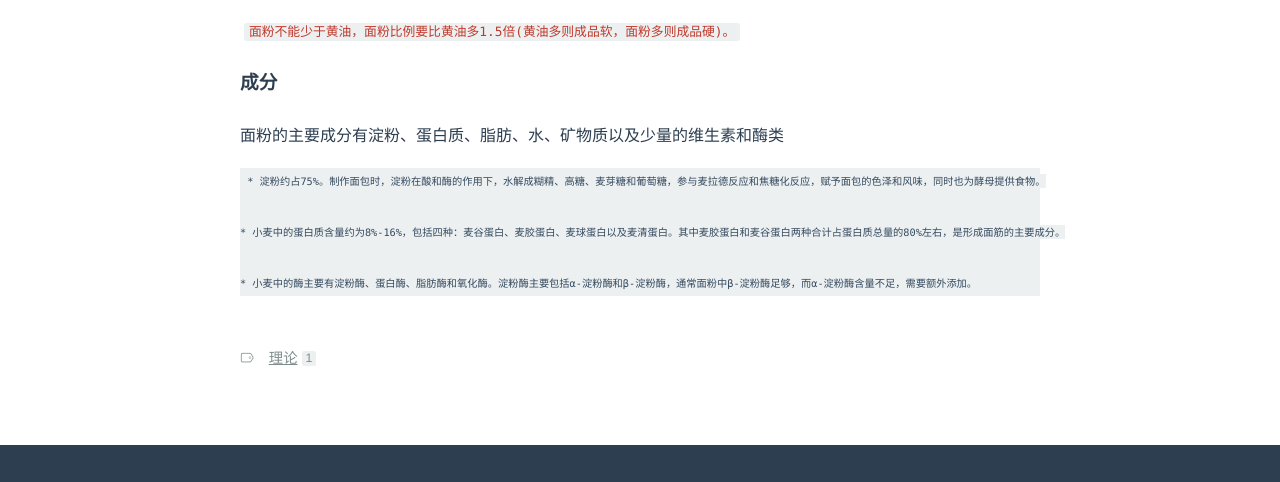
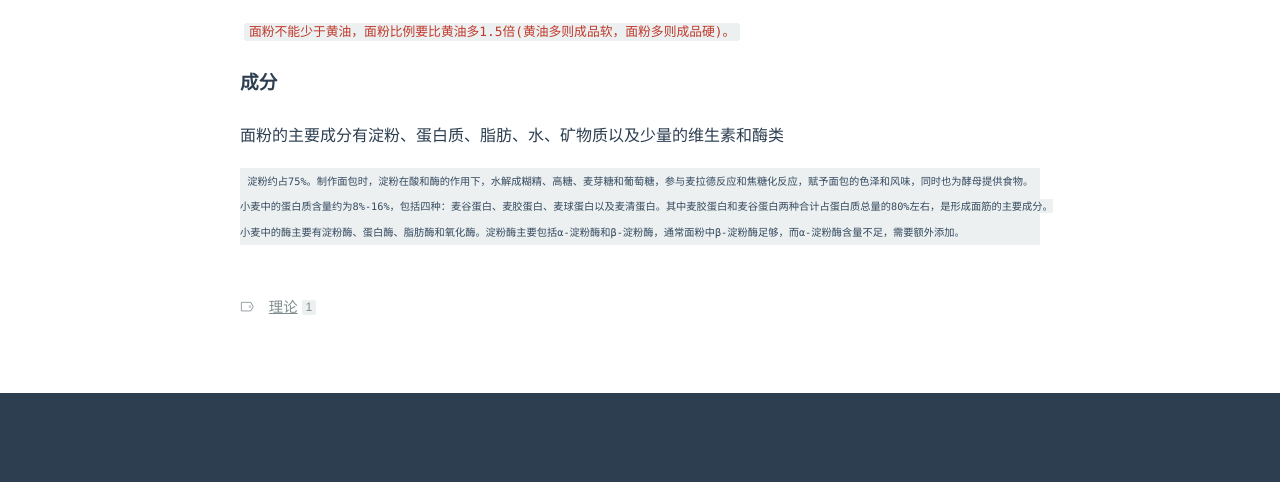
Before and after one commit to xiaoQ2364/xiaoQ2364.github.io, a plain HTML site: page 2018/07/22/关于面粉/index.html in a window 1280 px wide. Shown: the part 1385-1867 px from the top of the page. Drawn offline with Linux system fonts and the light colour scheme; a script that the page names is missing.

Commit message:
更新博客。

```diff
--- a/2018/07/22/关于面粉/index.html
+++ b/2018/07/22/关于面粉/index.html
@@ -23,11 +23,9 @@
 </ul>
 <h3 id="面粉在烘培中"><a href="#面粉在烘培中" class="headerlink" title="面粉在烘培中"></a>面粉在烘培中</h3><p><code>面粉不能少于黄油，面粉比例要比黄油多1.5倍(黄油多则成品软，面粉多则成品硬)。</code></p>
 <h3 id="成分"><a href="#成分" class="headerlink" title="成分"></a>成分</h3><p>面粉的主要成分有淀粉、蛋白质、脂肪、水、矿物质以及少量的维生素和酶类</p>
-<pre><code>* 淀粉约占75%。制作面包时，淀粉在酸和酶的作用下，水解成糊精、高糖、麦芽糖和葡萄糖，参与麦拉德反应和焦糖化反应，赋予面包的色泽和风味，同时也为酵母提供食物。
-
-* 小麦中的蛋白质含量约为8%-16%，包括四种：麦谷蛋白、麦胶蛋白、麦球蛋白以及麦清蛋白。其中麦胶蛋白和麦谷蛋白两种合计占蛋白质总量的80%左右，是形成面筋的主要成分。
-
-* 小麦中的酶主要有淀粉酶、蛋白酶、脂肪酶和氧化酶。淀粉酶主要包括α-淀粉酶和β-淀粉酶，通常面粉中β-淀粉酶足够，而α-淀粉酶含量不足，需要额外添加。
+<pre><code>淀粉约占75%。制作面包时，淀粉在酸和酶的作用下，水解成糊精、高糖、麦芽糖和葡萄糖，参与麦拉德反应和焦糖化反应，赋予面包的色泽和风味，同时也为酵母提供食物。
+小麦中的蛋白质含量约为8%-16%，包括四种：麦谷蛋白、麦胶蛋白、麦球蛋白以及麦清蛋白。其中麦胶蛋白和麦谷蛋白两种合计占蛋白质总量的80%左右，是形成面筋的主要成分。
+小麦中的酶主要有淀粉酶、蛋白酶、脂肪酶和氧化酶。淀粉酶主要包括α-淀粉酶和β-淀粉酶，通常面粉中β-淀粉酶足够，而α-淀粉酶含量不足，需要额外添加。
 </code></pre></div><div class="article-meta" style="max-width:800px"><div class="tags"><i class="icon icon-tag"></i><ul class="tag-list"><li class="tag-list-item"><a class="tag-list-link" href="/tags/理论/">理论</a><span class="tag-list-count">1</span></li></ul></div></div><div class="article-comment" style="max-width:800px"><div class="ds-thread" id="ds-thread" data-thread-key="cjjwg4dvw000068v2otoi4gbe" data-title="关于面粉" data-url="http://yoursite.com/2018/07/22/关于面粉/" site-name="ueibo"></div><script>var siteName = document.getElementById('ds-thread').getAttribute('site-name');
 var duoshuoQuery = {short_name: siteName};
 (function() {
```
